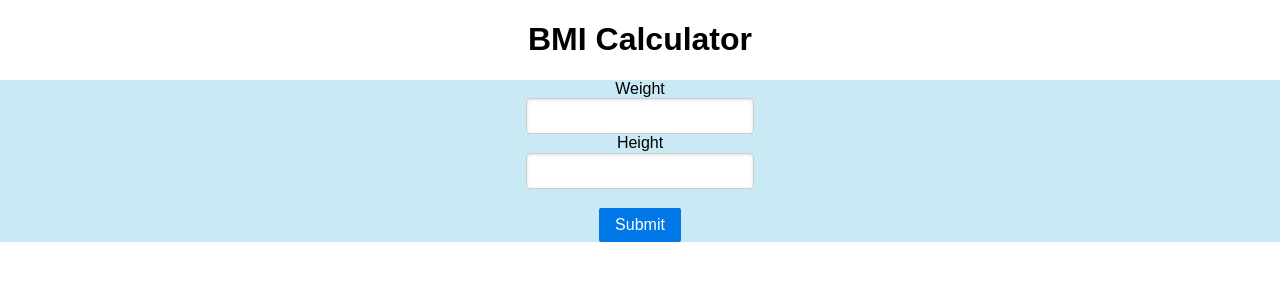
After one commit to sejaldua/BMI-calc, a Flask app: page / in a window 1280 px wide. The commit adds this page. Shown: the top 300 px of the page. Run offline with Flask 2, Linux system fonts and the light colour scheme; some libraries are stand-ins or nearby versions.

Commit message:
now using css

```diff
--- /dev/null
+++ b/app.py
@@ -0,0 +1,22 @@
+#!python3
+
+from flask import Flask, render_template, request
+import math
+app = Flask(__name__)
+
+@app.route('/', methods=['GET', 'POST'])
+def index():
+    bmi = ''
+    if request.method == 'POST' and 'weight' in request.form:
+        weight = float(request.form.get('weight'))
+        height = float(request.form.get('height'))
+        if weight > 0 and height > 0:
+            bmi = calc_bmi(weight, height)
+    return render_template("page.html",
+	                        bmi=bmi)
+
+def calc_bmi(weight, height):
+    return round(703 * weight / (math.pow(height, 2)), 2)
+
+if __name__ == '__main__':
+    app.run(debug=True)
--- a/my-form.html
+++ /dev/null
@@ -1,4 +0,0 @@
-<form method="POST">
-    <input name="text">
-    <input type="submit">
-</form>
--- /dev/null
+++ b/static/style.css
@@ -0,0 +1,30 @@
+.main {
+	padding-left: 100px;
+	padding-right: 100px;
+	text-align: center;
+    background-color: #c9eaf5;
+}
+
+h1 {
+	text-align: center;
+}
+
+.centered-text {
+	text-align: center;
+}
+
+th, td , table {
+	width: 20%;
+	border: 1px solid black;
+	border-collapse: collapse;
+}
+
+tr:nth-child(even) {
+	background-color: #c9f5d9;
+}
+
+
+.border {
+	border: 1px solid black;
+	border-collapse: collapse;
+}
--- /dev/null
+++ b/templates/page.html
@@ -0,0 +1,40 @@
+<!doctype html>
+
+<head>
+
+    <meta name="viewport" content="width=device-width, initial-scale=1">
+
+	<title>BMI Calculator</title>
+
+    <link rel="stylesheet" href="https://unpkg.com/purecss@0.6.2/build/pure-min.css" integrity="sha384-UQiGfs9ICog+LwheBSRCt1o5cbyKIHbwjWscjemyBMT9YCUMZffs6UqUTd0hObXD" crossorigin="anonymous">
+
+	<link rel="stylesheet" type="text/css" href="{{ url_for('static', filename='style.css') }}">
+
+</head>
+
+<h1>BMI Calculator</h1>
+
+<body>
+
+<div class="main">
+	<form class="pure-form" method="POST" action="/">
+	Weight<br>
+	<input type="text" name="weight"><br>
+	Height<br>
+	<input type="text" name="height"><br>
+	<br>
+	<button type="submit" class="pure-button pure-button-primary" value="Submit">Submit</button>
+	</form>
+</div>
+
+<br>
+
+<div class="main">
+	{% if bmi %}
+	    <p>
+        {% print("Your BMI is {}.".format(bmi)) %}
+        </p>
+	{% endif %}
+</div>
+
+</body>
--- a/templates/view0.html
+++ b/templates/view0.html
@@ -1,3 +1,5 @@
+<html>
+<body>
 <form method=post action="">
 <table>
   {% for field in form %}
@@ -7,10 +9,12 @@
     </tr>
   {% endfor %}
 </table>
-<p><input type=submit value=Compute><input type="reset" value="Reset"></form></p>
+<p><input type="submit" value="Calculate"></form></p>
 
 <p>
 {% if result != None %}
 Your BMI is {{ result }}
 {% endif %}
 </p>
+</body>
+</html>
```
Also changed, not shown: bmi_calc.py (renamed from hello.py, +2 -7 lines), InputForm.py (line endings or trailing spaces).
